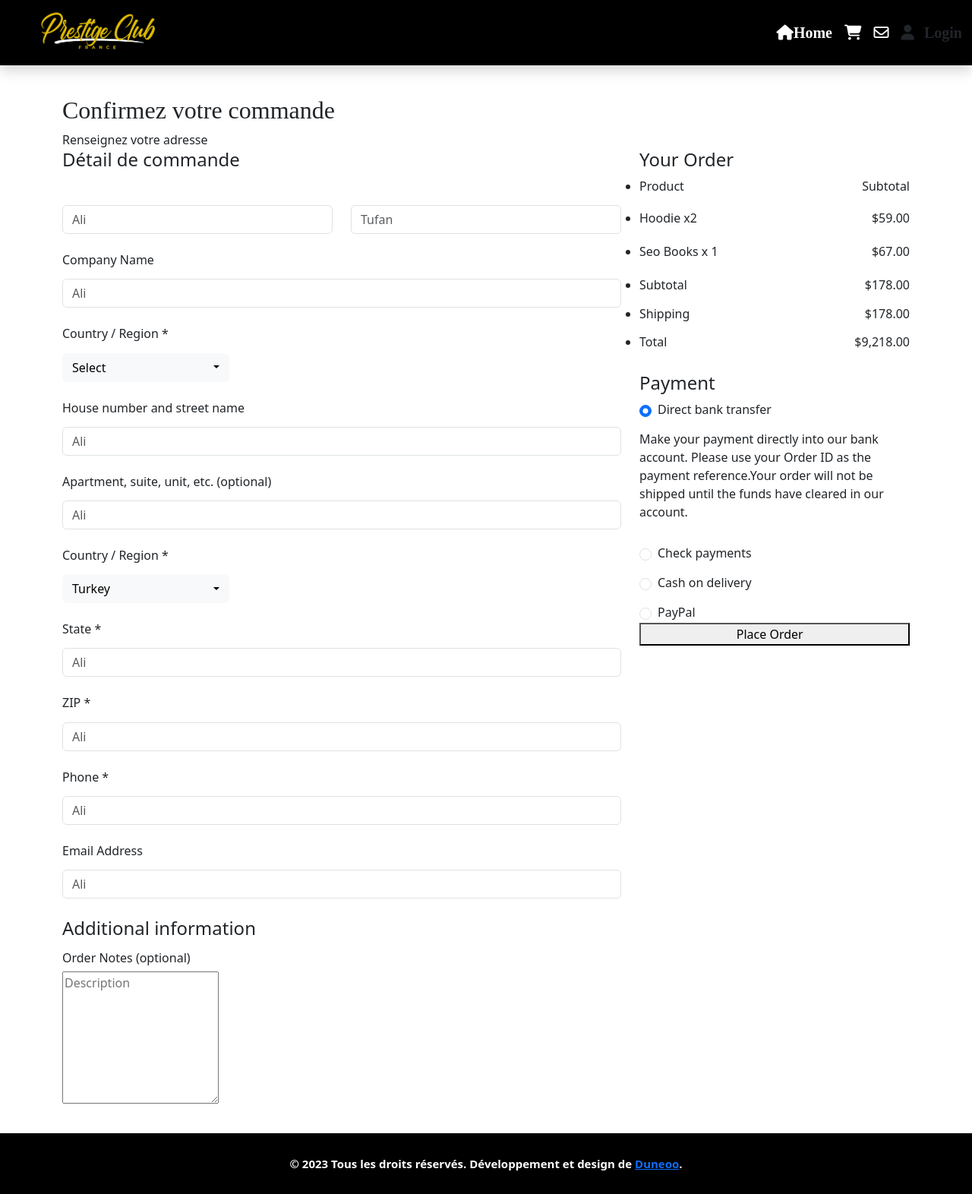
After one commit to daragand/prestigeclub, a Symfony app: template templates/panier/checkout.html.twig in a window 1280 px wide. The commit adds this page. Shown: the whole page at 76% size. Run offline with Twig, Linux system fonts and the light colour scheme; the template is opened without the code that fills it, so the values that code supplies are empty; some libraries are stand-ins or nearby versions; some web fonts are replaced.

Commit message:
Add UserRepository and update Cart entity and PanierController

```diff
--- a/src/Entity/Cart.php
+++ b/src/Entity/Cart.php
@@ -18,15 +18,15 @@ class Cart
     #[ORM\Column(nullable: true)]
     private ?float $amount = null;
 
-    #[ORM\ManyToMany(targetEntity: Photo::class, mappedBy: 'carts')]
+    #[ORM\ManyToMany(targetEntity: Photo::class, mappedBy: 'carts', cascade: ['persist', 'remove'])]
     private Collection $photos;
 
-    #[ORM\ManyToOne(inversedBy: 'carts')]
+    #[ORM\ManyToOne(inversedBy: 'carts',cascade: ['persist', 'remove'])]
     private ?Forfait $forfait = null;
 
 
 
-    #[ORM\OneToMany(mappedBy: 'cart', targetEntity: Order::class, orphanRemoval: true)]
+    #[ORM\OneToMany(mappedBy: 'cart', targetEntity: Order::class, orphanRemoval: true, cascade: ['persist', 'remove'])]
     private Collection $orders;
 
 
--- /dev/null
+++ b/templates/panier/checkout.html.twig
@@ -0,0 +1,190 @@
+{% extends 'base.html.twig' %}
+
+{% block title %}Hello PanierController!{% endblock %}
+{% block stylesheets %}
+	{{ parent() }}
+	<link rel="stylesheet" href="{{ asset('gallery/css/bootstrap.min.css') }}">
+	<link rel="stylesheet" href="{{ asset('gallery/css/bootstrap-select.min.css') }}">
+	<link rel="stylesheet" href="{{ asset('gallery/css/magnific-popup.css') }}">
+	<link rel="stylesheet" href="{{ asset('gallery/css/style.css') }}">
+
+
+{% endblock %}
+{% block body %}
+
+ <div class="body_content">
+    <!-- Blog Section -->
+
+    <section class="pt40 pb0">
+      <div class="container">
+        <div class="row">
+          <div class="col-lg-12">
+            <div class="main-title">
+              <h2 class="title">Confirmez votre commande</h2>
+              <p class="text mb-0">Renseignez votre adresse</p>
+            </div>
+          </div>
+        </div>
+      </div>
+    </section>
+
+    <!-- Shop Checkout Area -->
+    <section class="shop-checkout pt-0">
+      <div class="container">
+        <div class="row wow fadeInUp" data-wow-delay="300ms">
+          <div class="col-md-7 col-lg-8">
+            <div class="checkout_form">
+              <h4 class="title mb30">Détail de commande</h4>
+              <div class="checkout_coupon">
+                <form class="form2" id="coupon_form" name="contact_form" method="post">
+                  <div class="row">
+                    <div class="col-sm-6">
+                      <div class="mb25">
+                        <h6 class="mb15">{{app.user.firstname}}</h6>
+                        <input class="form-control" type="text" placeholder="Ali">
+                      </div>
+                    </div>
+                    <div class="col-sm-6">
+                      <div class="mb25">
+                        <h6 class="mb15">{{app.user.lastname}}</h6>
+                        <input class="form-control" type="text" placeholder="Tufan">
+                      </div>
+                    </div>
+                    <div class="col-sm-12">
+                      <div class="mb25">
+                        <h6 class="mb15">Company Name</h6>
+                        <input class="form-control" type="text" placeholder="Ali">
+                      </div>
+                    </div>
+                    <div class="col-lg-12">
+                      <div class="mb25">
+                        <h6 class="mb15">Country / Region *</h6>
+                        <div class="bootselect-multiselect">
+                          <select class="selectpicker">
+                            <option>Select</option>
+                            <option>Turkey</option>
+                            <option>United Kingdom</option>
+                            <option>United State</option>
+                            <option>Ukraine</option>
+                            <option>Uruguay</option>
+                            <option>UK</option>
+                            <option>Uzbekistan</option>
+                          </select>
+                        </div>
+                      </div>
+                    </div>
+                    <div class="col-sm-12">
+                      <div class="mb25">
+                        <h6 class="mb15">House number and street name</h6>
+                        <input class="form-control" type="text" placeholder="Ali">
+                      </div>
+                    </div>
+                    <div class="col-sm-12">
+                      <div class="mb25">
+                        <h6 class="mb15">Apartment, suite, unit, etc. (optional)</h6>
+                        <input class="form-control" type="text" placeholder="Ali">
+                      </div>
+                    </div>
+                    <div class="col-lg-12">
+                      <div class="mb25">
+                        <h6 class="mb15">Country / Region *</h6>
+                        <div class="bootselect-multiselect">
+                          <select class="selectpicker">
+                            <option>Turkey</option>
+                            <option>United Kingdom</option>
+                            <option>United State</option>
+                            <option>Ukraine</option>
+                            <option>Uruguay</option>
+                            <option>UK</option>
+                            <option>Uzbekistan</option>
+                          </select>
+                        </div>
+                      </div>
+                    </div>
+
+                    <div class="col-sm-12">
+                      <div class="mb25">
+                        <h6 class="mb15">State *</h6>
+                        <input class="form-control" type="text" placeholder="Ali">
+                      </div>
+                    </div>
+                    <div class="col-sm-12">
+                      <div class="mb25">
+                        <h6 class="mb15">ZIP *</h6>
+                        <input class="form-control" type="text" placeholder="Ali">
+                      </div>
+                    </div>
+                    <div class="col-sm-12">
+                      <div class="mb25">
+                        <h6 class="mb15">Phone *</h6>
+                        <input class="form-control" type="text" placeholder="Ali">
+                      </div>
+                    </div>
+                    <div class="col-sm-12">
+                      <div class="mb25">
+                        <h6 class="mb15">Email Address</h6>
+                        <input class="form-control" type="email" placeholder="Ali">
+                      </div>
+                    </div>
+                    <div class="col-sm-12">
+                      <div class="mb25">
+                        <h4 class="mb15" class="mb15">Additional information</h4>
+                        <h6>Order Notes (optional)</h6>
+                        <textarea name="form_message" class="" rows="7" placeholder="Description"></textarea>
+                      </div>
+                    </div>
+                  </div>
+                </form>
+              </div>
+            </div>
+          </div>
+          <div class="col-md-5 col-lg-4">
+            <div class="shop-sidebar ms-md-auto">
+              <div class="order_sidebar_widget mb30 default-box-shadow1">
+                <h4 class="title">Your Order</h4>
+                <ul class="p-0 mb-0">
+                  <li class="bdrb1 mb20"><h6>Product <span class="float-end">Subtotal</span></h6></li>
+                  <li class="mb20"><p class="body-color">Hoodie x2 <span class="float-end">$59.00</span></p></li>
+                  <li class="mb20"><p class="body-color">Seo Books x 1 <span class="float-end">$67.00</span></p></li>
+                  <li class=" bdrb1 mb15"><h6>Subtotal <span class="float-end">$178.00</span></h6></li>
+                  <li class=" bdrb1 mb15"><h6>Shipping <span class="float-end">$178.00</span></h6></li>
+                  <li><h6>Total <span class="float-end">$9,218.00</span></h6></li>
+                </ul>
+              </div>
+              <div class="payment_widget default-box-shadow1">
+                <h4 class="title">Payment</h4>
+                <div class="radio-element">
+                  <div class="form-check d-flex align-items-center mb15">
+                    <input class="form-check-input" type="radio" name="flexRadioDefault" id="flexRadioDefault1" checked="checked">
+                    <label class="form-check-label" for="flexRadioDefault1">Direct bank transfer</label>
+                  </div>
+                  <div class="pw-details">
+                    <p class="fz13 mb30">Make your payment directly into our bank account. Please use your Order ID as the payment reference.Your order will not be shipped until the funds have cleared in our account.</p>
+                  </div>
+                  <div class="form-check d-flex align-items-center mb15">
+                    <input class="form-check-input" type="radio" name="flexRadioDefault" id="flexRadioDefault2">
+                    <label class="form-check-label" for="flexRadioDefault2">Check payments</label>
+                  </div>
+                  <div class="form-check d-flex align-items-center mb15">
+                    <input class="form-check-input" type="radio" name="flexRadioDefault" id="flexRadioDefault3">
+                    <label class="form-check-label" for="flexRadioDefault3">Cash on delivery</label>
+                  </div>
+                  <div class="form-check d-flex align-items-center">
+                    <input class="form-check-input" type="radio" name="flexRadioDefault" id="flexRadioDefault4">
+                    <label class="form-check-label" for="flexRadioDefault4">PayPal</label>
+                  </div>
+                </div>
+              </div>
+              <div class="d-grid default-box-shadow2">
+                <button class="ud-btn btn-thm">Place Order<i class="fal fa-arrow-right-long"></i></button>
+              </div>
+            </div>
+          </div>
+        </div>
+      </div>
+    </section>
+
+
+  </div>
+
+{% endblock %}
```
Also changed, not shown: src/Controller/PanierController.php (+29 -8 lines), templates/panier/index.html.twig (+15 -0 lines).
